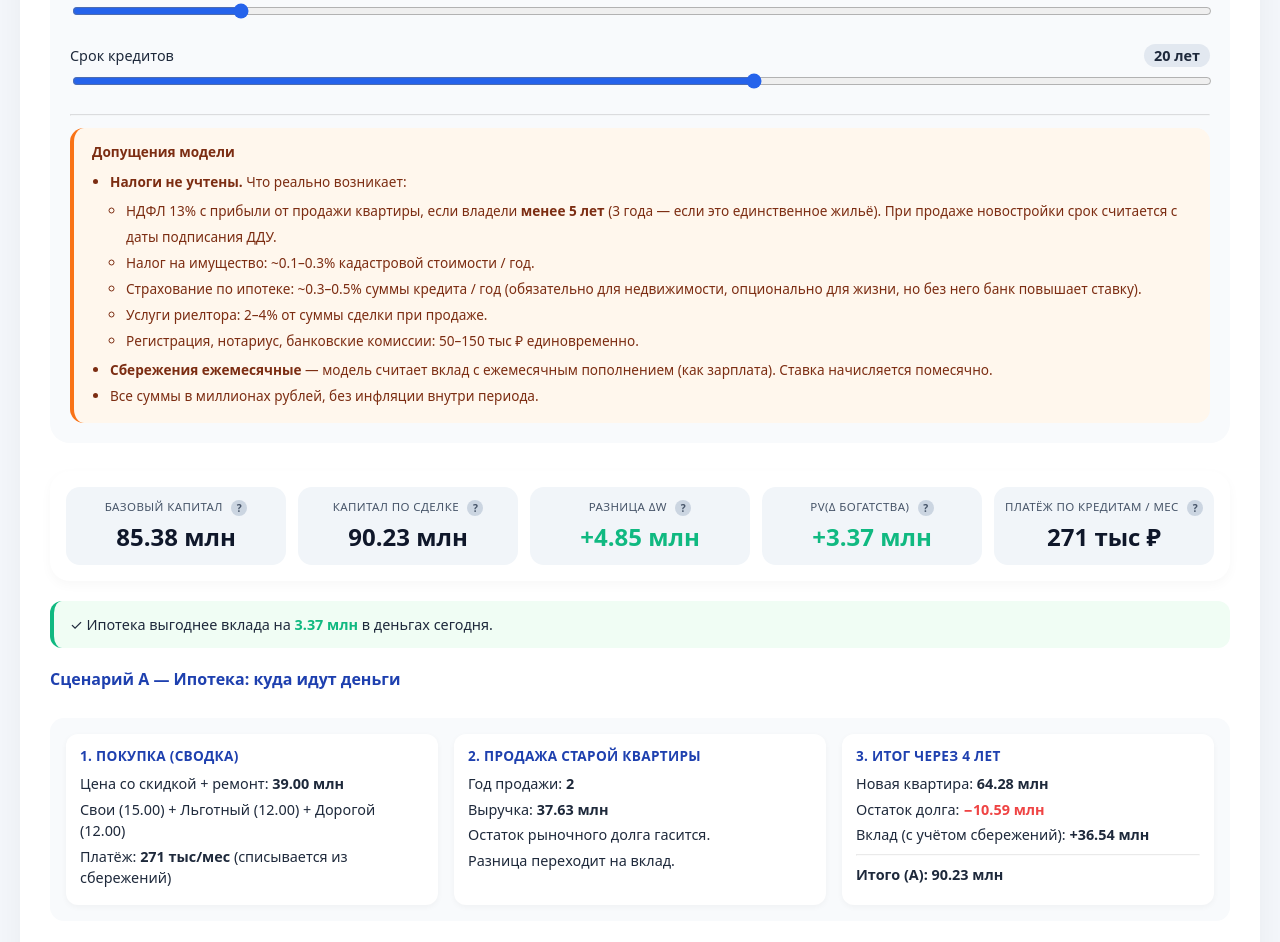
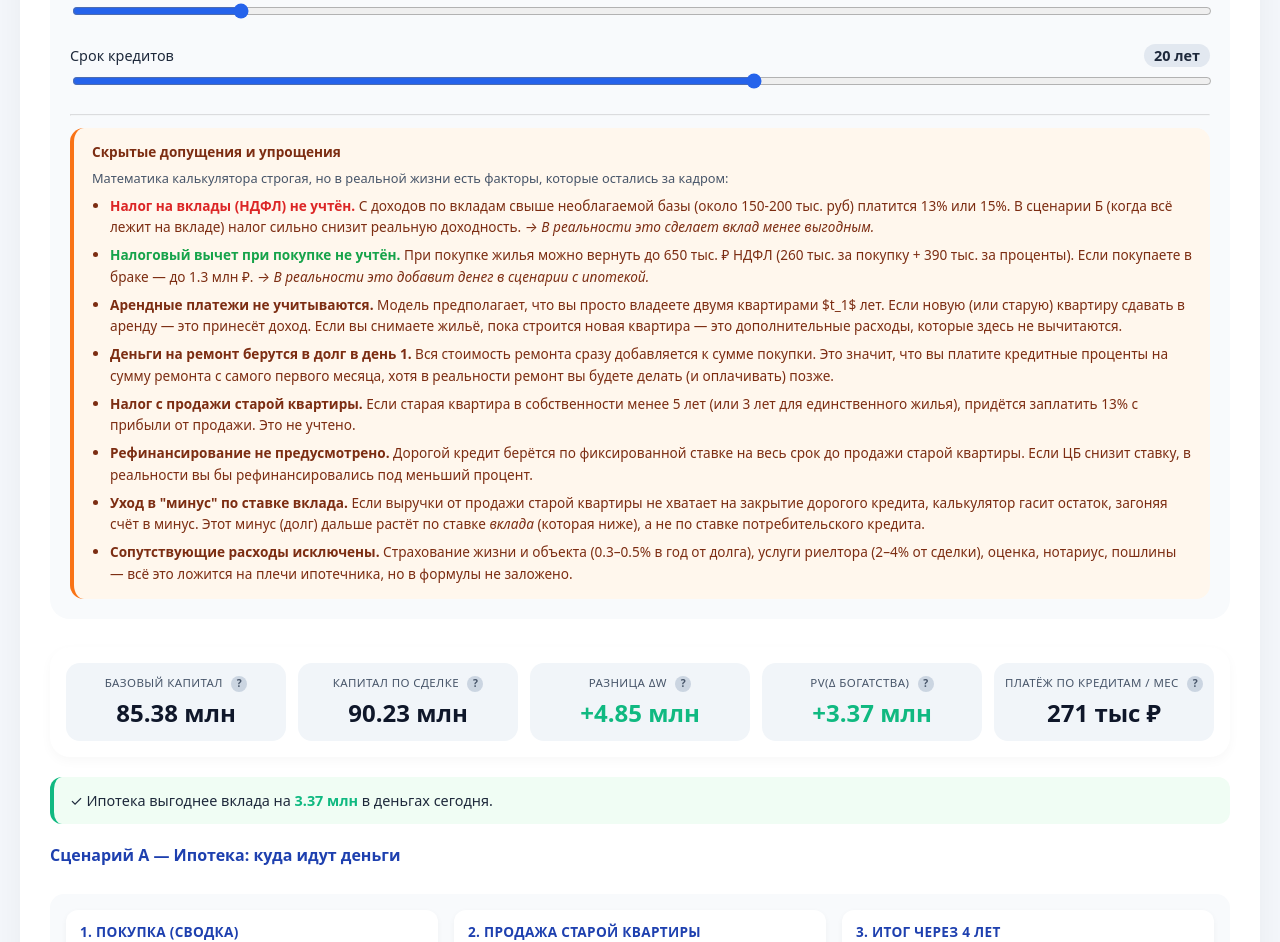
Before and after one commit to nshapovalov/mortgage-calc, a website: page index.html in a window 1280 px wide. Shown: the part 1317-2259 px from the top of the page. Drawn offline with nearby package versions, Linux system fonts and the light colour scheme.

Commit message:
docs: clearly list missing hidden assumptions and simplifications in UI
Co-authored-by: Cursor <cursoragent@cursor.com>

```diff
--- a/index.html
+++ b/index.html
@@ -108,22 +108,33 @@
 
             <hr>
             <div class="assumptions-box">
-                <h4>Допущения модели</h4>
-                <ul style="padding-left:18px; margin:0; line-height:1.9;">
-                    <li>
-                        <b>Налоги не учтены.</b> Что реально возникает:
-                        <ul style="margin:4px 0; padding-left:16px;">
-                            <li>НДФЛ 13% с прибыли от продажи квартиры, если владели <b>менее 5 лет</b> (3 года — если это единственное жильё). При продаже новостройки срок считается с даты подписания ДДУ.</li>
-                            <li>Налог на имущество: ~0.1–0.3% кадастровой стоимости / год.</li>
-                            <li>Страхование по ипотеке: ~0.3–0.5% суммы кредита / год (обязательно для недвижимости, опционально для жизни, но без него банк повышает ставку).</li>
-                            <li>Услуги риелтора: 2–4% от суммы сделки при продаже.</li>
-                            <li>Регистрация, нотариус, банковские комиссии: 50–150 тыс ₽ единовременно.</li>
-                        </ul>
+                <h4>Скрытые допущения и упрощения</h4>
+                <p style="font-size:0.8rem; margin:0 0 8px; color:#475569;">Математика калькулятора строгая, но в реальной жизни есть факторы, которые остались за кадром:</p>
+                <ul style="padding-left:18px; margin:0; line-height:1.6; font-size:0.85rem;">
+                    <li style="margin-bottom:6px;">
+                        <b style="color:#dc2626;">Налог на вклады (НДФЛ) не учтён.</b> С доходов по вкладам свыше необлагаемой базы (около 150-200 тыс. руб) платится 13% или 15%. В сценарии Б (когда всё лежит на вкладе) налог сильно снизит реальную доходность. <i>→ В реальности это сделает вклад менее выгодным.</i>
+                    </li>
+                    <li style="margin-bottom:6px;">
+                        <b style="color:#16a34a;">Налоговый вычет при покупке не учтён.</b> При покупке жилья можно вернуть до 650 тыс. ₽ НДФЛ (260 тыс. за покупку + 390 тыс. за проценты). Если покупаете в браке — до 1.3 млн ₽. <i>→ В реальности это добавит денег в сценарии с ипотекой.</i>
+                    </li>
+                    <li style="margin-bottom:6px;">
+                        <b>Арендные платежи не учитываются.</b> Модель предполагает, что вы просто владеете двумя квартирами $t_1$ лет. Если новую (или старую) квартиру сдавать в аренду — это принесёт доход. Если вы снимаете жильё, пока строится новая квартира — это дополнительные расходы, которые здесь не вычитаются.
+                    </li>
+                    <li style="margin-bottom:6px;">
+                        <b>Деньги на ремонт берутся в долг в день 1.</b> Вся стоимость ремонта сразу добавляется к сумме покупки. Это значит, что вы платите кредитные проценты на сумму ремонта с самого первого месяца, хотя в реальности ремонт вы будете делать (и оплачивать) позже.
+                    </li>
+                    <li style="margin-bottom:6px;">
+                        <b>Налог с продажи старой квартиры.</b> Если старая квартира в собственности менее 5 лет (или 3 лет для единственного жилья), придётся заплатить 13% с прибыли от продажи. Это не учтено.
+                    </li>
+                    <li style="margin-bottom:6px;">
+                        <b>Рефинансирование не предусмотрено.</b> Дорогой кредит берётся по фиксированной ставке на весь срок до продажи старой квартиры. Если ЦБ снизит ставку, в реальности вы бы рефинансировались под меньший процент.
+                    </li>
+                    <li style="margin-bottom:6px;">
+                        <b>Уход в "минус" по ставке вклада.</b> Если выручки от продажи старой квартиры не хватает на закрытие дорогого кредита, калькулятор гасит остаток, загоняя счёт в минус. Этот минус (долг) дальше растёт по ставке <i>вклада</i> (которая ниже), а не по ставке потребительского кредита.
                     </li>
                     <li>
-                        <b>Сбережения ежемесячные</b> — модель считает вклад с ежемесячным пополнением (как зарплата). Ставка начисляется помесячно.
+                        <b>Сопутствующие расходы исключены.</b> Страхование жизни и объекта (0.3–0.5% в год от долга), услуги риелтора (2–4% от сделки), оценка, нотариус, пошлины — всё это ложится на плечи ипотечника, но в формулы не заложено.
                     </li>
-                    <li>Все суммы в миллионах рублей, без инфляции внутри периода.</li>
                 </ul>
             </div>
         </div>
```
